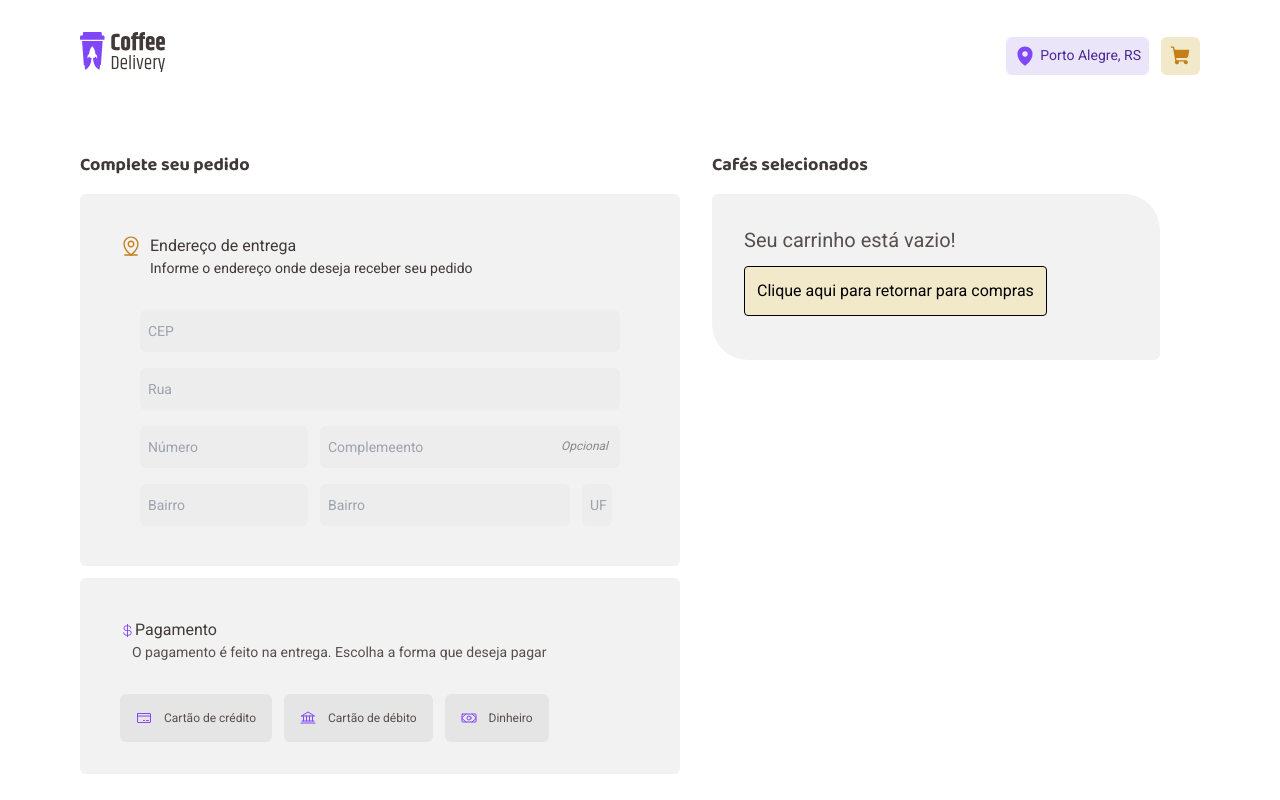
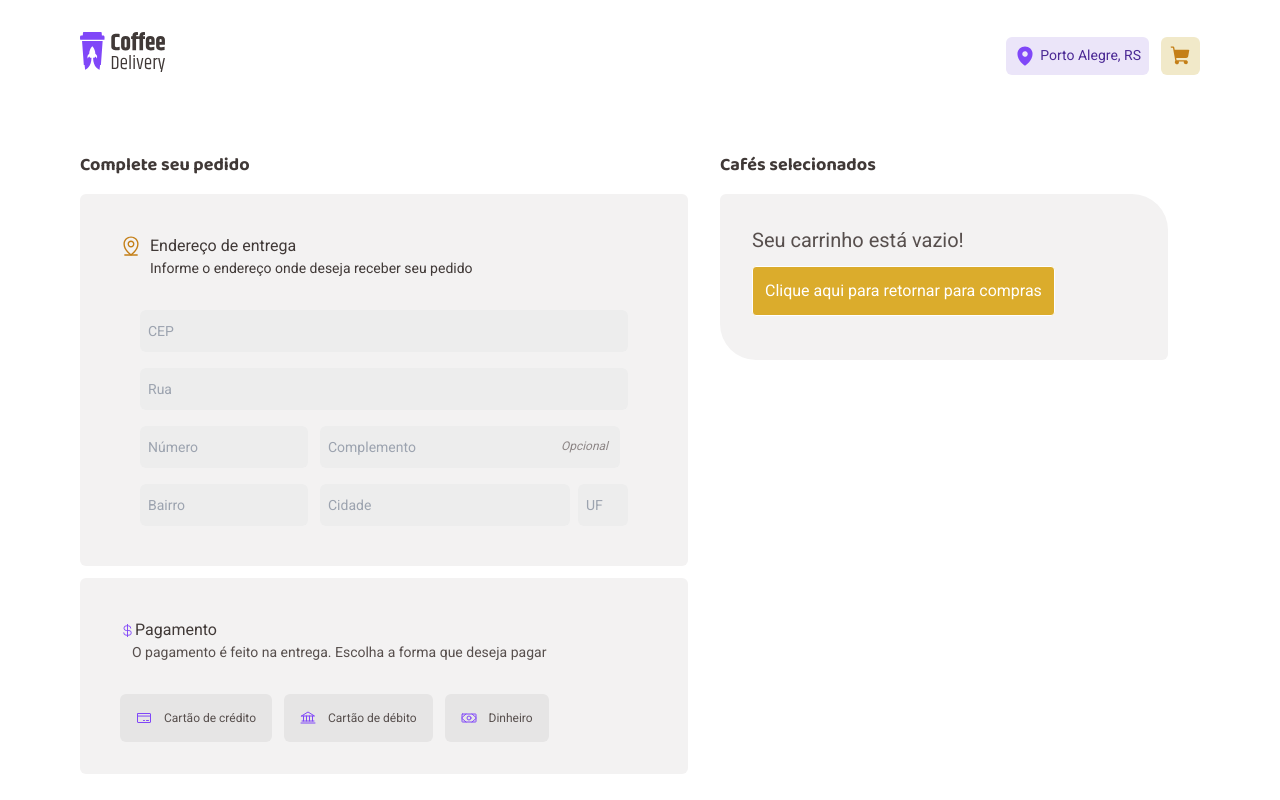
Before and after one commit to ThiagoPalhares77/coffee-delivery, a Next.js app: page /Formulario in a window 1280 px wide. Built offline with nearby package versions, Linux system fonts and the light colour scheme.

Commit message:
feat formulario page responsible

```diff
--- a/pages/Formulario.tsx
+++ b/pages/Formulario.tsx
@@ -82,9 +82,12 @@ export default function Formulario() {
   const orderPrice = cartCalculation + 3.5
 
   return (
-    <form className="flex flex-row" onSubmit={handleSubmit(handleConfirmation)}>
-      <div>
-        <div className="flex flex-col mr-8">
+    <form
+      className="flex sm:flex-row flex-col"
+      onSubmit={handleSubmit(handleConfirmation)}
+    >
+      <section>
+        <div className="flex flex-col mr-8 bg">
           <h1 className="text-base-subtitle font-baloo2 font-bold text-lg mt-10 mb-[15px]">
             Complete seu pedido
           </h1>
@@ -112,7 +115,7 @@ export default function Formulario() {
                     error={errors.street}
                   />
                 </div>
-                <div className=" flex gap-3">
+                <div className="flex gap-3 sm:flex-row flex-col">
                   <Input
                     type="number"
                     labelObj={{ id: 'number', label: 'Número' }}
@@ -121,8 +124,8 @@ export default function Formulario() {
                   />
                   <div className="relative inline-block">
                     <Input
-                      className="appearance-none bg-base-input rounded-md h-[42px] w-[300px] pl-2"
-                      labelObj={{ id: 'moreInfo', label: 'Complemeento' }}
+                      className="sm:appearance-none bg-base-input rounded-md sm:h-[42px] sm:w-[300px] pl-2"
+                      labelObj={{ id: 'moreInfo', label: 'Complemento' }}
                       {...register('moreInfo')}
                       error={errors.moreInfo}
                     />
@@ -131,24 +134,32 @@ export default function Formulario() {
                     </span>
                   </div>
                 </div>
-                <div className="flex gap-3 w-full">
+                <div className="flex flex-col sm:flex-row gap-3 w-full">
+                  <div>
                     <Input
                       labelObj={{ id: 'district', label: 'Bairro' }}
                       {...register('district')}
                       error={errors.district}
                     />
+                  </div>
+                  <div className="flex gap-2 w-full">
+                    <div className="w-full">
                       <Input
-                    className="appearance-none bg-base-input rounded-md w-[250px] h-[42px] pl-2 "
-                    labelObj={{ id: 'city', label: 'Bairro' }}
+                        className="appearance-none bg-base-input rounded-md sm:w-[250px] w-full h-[42px] pl-2 "
+                        labelObj={{ id: 'city', label: 'Cidade' }}
                         {...register('city')}
                         error={errors.city}
                       />
+                    </div>
+                    <div>
                       <Input
-                    className="w-[30px]"
+                        className="w-[50px]"
                         labelObj={{ id: 'UF', label: 'UF' }}
                         {...register('UF')}
                         error={errors.UF}
                       />
+                    </div>
+                  </div>
                 </div>
               </div>
             </div>
@@ -165,7 +176,7 @@ export default function Formulario() {
             O pagamento é feito na entrega. Escolha a forma que deseja pagar
           </p>
 
-          <section className="flex mt-8 mx-10 gap-3 text-xs text-base-text">
+          <div className="flex mt-8 mx-10 gap-3 text-xs text-base-text">
             {Object.entries(paymentMethodObject).map(
               ([key, { icon, label }]) => (
                 <InputRadio
@@ -179,14 +190,14 @@ export default function Formulario() {
                 />
               )
             )}
-          </section>
+          </div>
           {errors.paymentMethod && (
             <span className="ml-10 block text-xs font-medium text-red-error mt-1">
               {errors.paymentMethod.message}
             </span>
           )}
         </div>
-      </div>
+      </section>
 
       <section className="flex flex-col h-[600px]">
         <h1 className="text-base-subtitle font-baloo2 font-bold text-lg mt-10 mb-[15px]">
@@ -204,7 +215,7 @@ export default function Formulario() {
               <Link href={'/'}>
                 <button
                   className="mt-3
-              border border-gray-500 rounded px-3 py-3 bg-yellow-light hover:bg-yellow ease-in-out"
+              border border-gray-500 rounded px-3 py-3 bg-yellow hover:bg-yellow-dark text-white ease-in-out"
                 >
                   Clique aqui para retornar para compras
                 </button>
```
Lines whose indentation alone changed are shown as unchanged.
